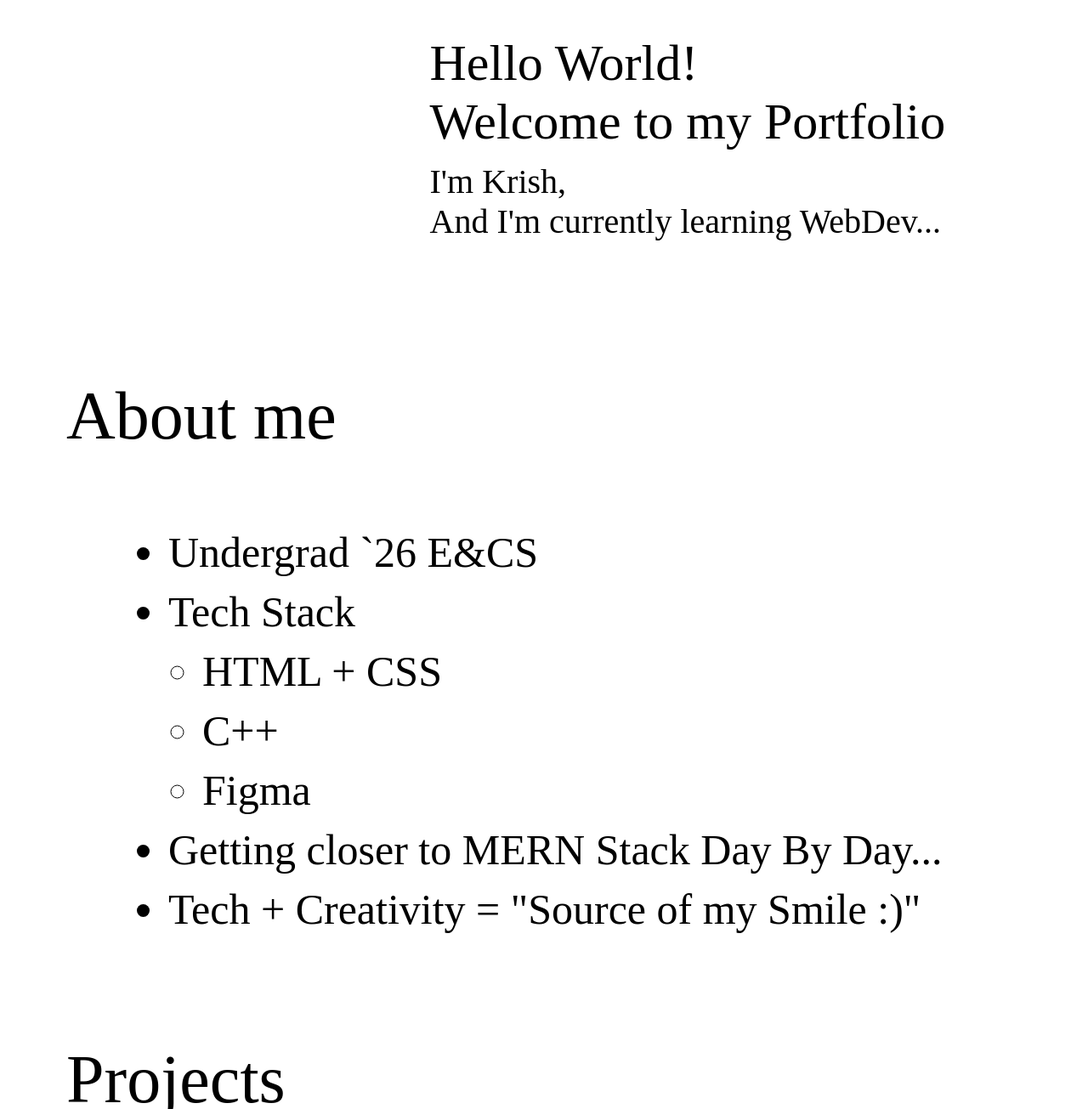
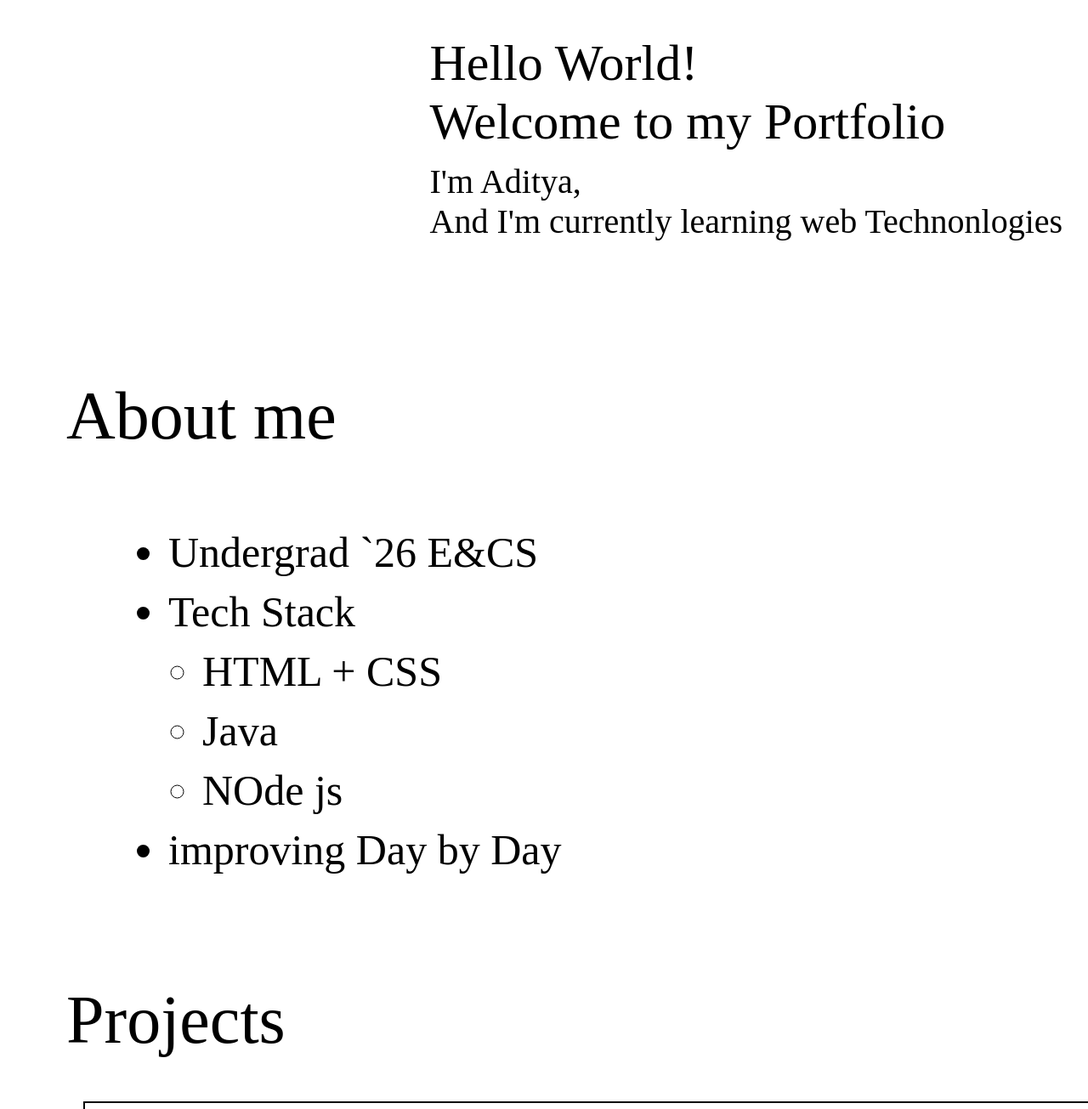
Before and after one commit to Adityadav04/adityadav, a plain HTML site: page index.html in a window 1280 px wide. Shown: the part 309-1614 px from the top of the page at 85% size. Drawn offline with Linux system fonts and the light colour scheme.

Commit message:
Update index.html

```diff
--- a/index.html
+++ b/index.html
@@ -3,7 +3,7 @@
 <head>
   <meta charset="UTF-8">
   <meta name="viewport" content="width=device-width, initial-scale=1.0">
-  <title>Krish's Portfolio</title>
+  <title>Aditya's Profile</title>
   <link rel="stylesheet" href="style.css">
 </head>
 <body>
@@ -28,8 +28,8 @@
         Welcome to my Portfolio
       </p>
       <p id="hero-image-subheading">
-        I'm Krish,<br>
-        And I'm currently learning WebDev...
+        I'm Aditya,<br>
+        And I'm currently learning web Technonlogies
       </p>
     </div>
   </div>
@@ -46,16 +46,14 @@
         Tech Stack
         <ul>
           <li>HTML + CSS</li>
-          <li>C++</li>
-          <li>Figma</li>
+          <li>Java</li>
+          <li>NOde js</li>
         </ul>
       </li>
       <li>
-        Getting closer to MERN Stack Day By Day...
+        improving Day by Day
       </li>
-      <li>
-        Tech + Creativity = "Source of my Smile :)"
-      </li>
+
     </ul>
   </div>
   <div id="projects-section">
```
